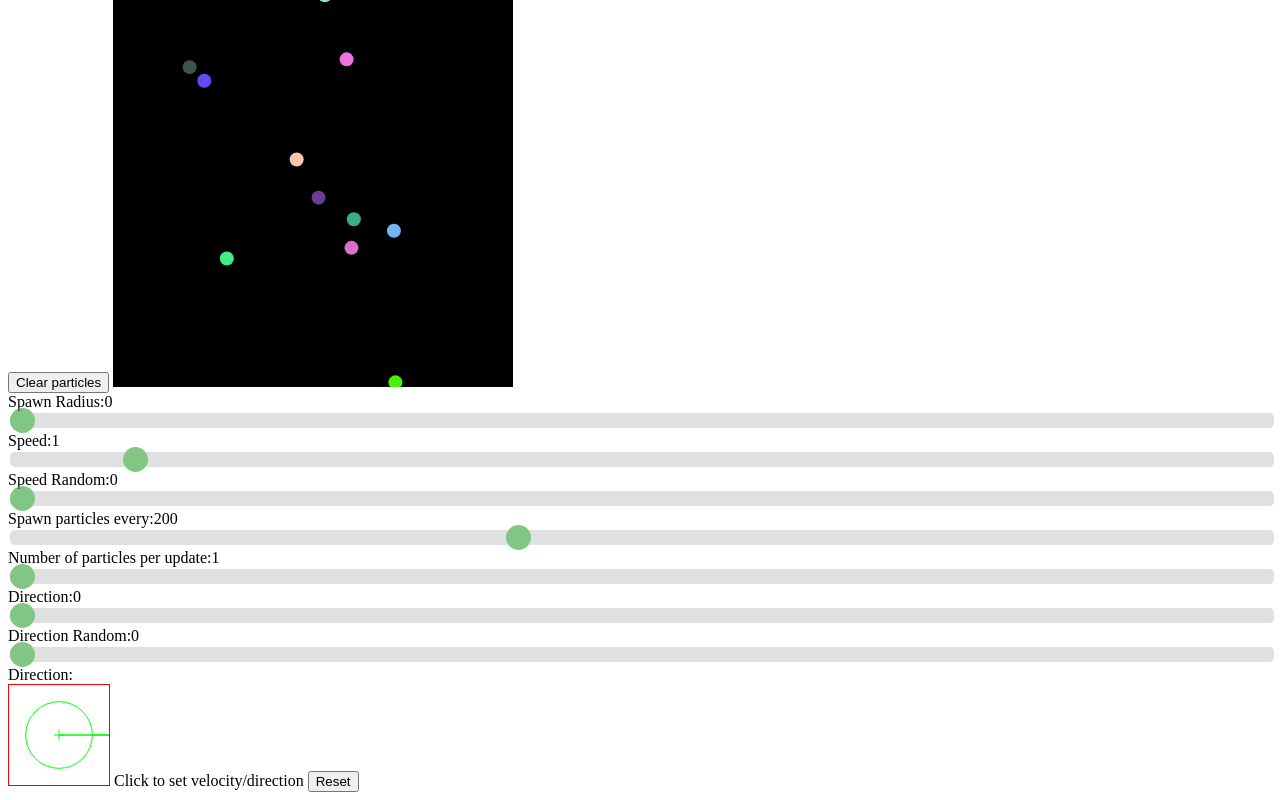
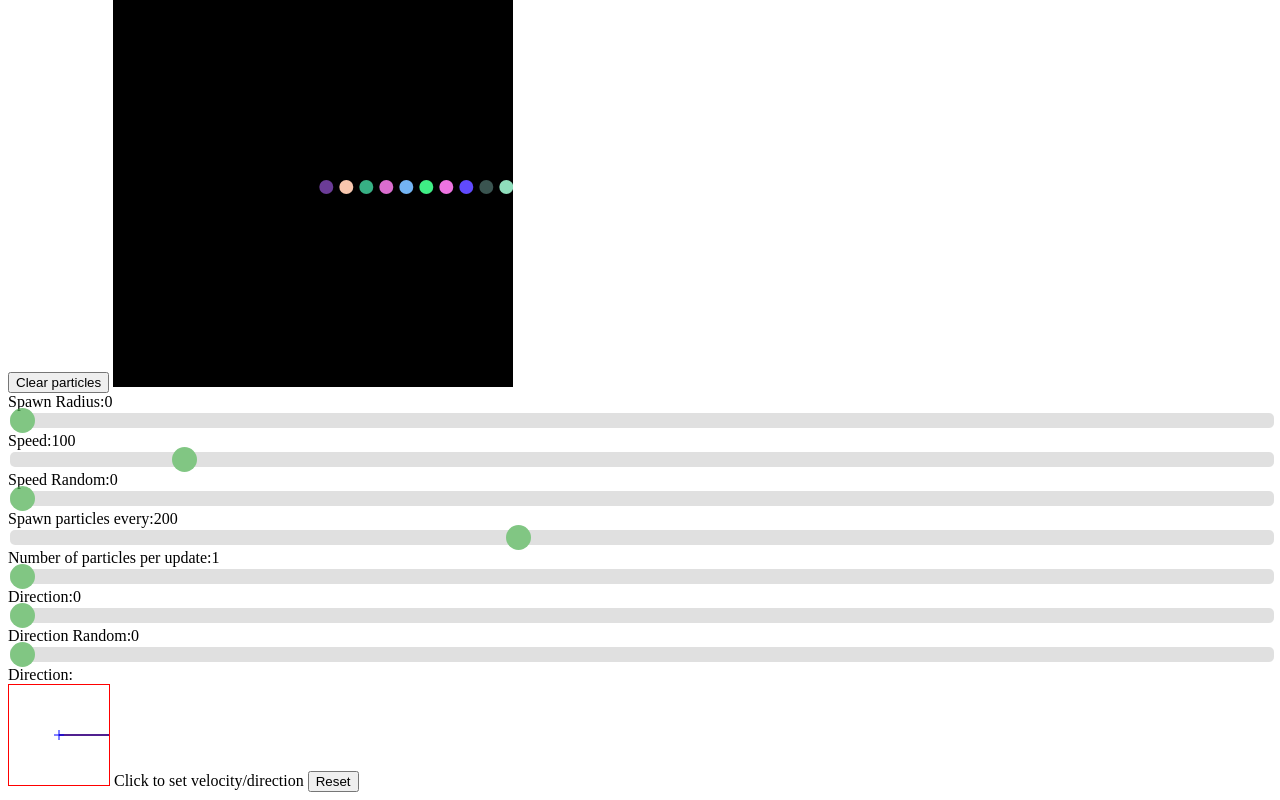
Before and after one commit to Biratus/ParticleSystem, a plain HTML site: page index.html in a window 1280 px wide. Both pictures are taken after a click on the button "Reset". Shown: the part 21-821 px from the top of the page. Drawn offline with nearby package versions, Linux system fonts and the light colour scheme.

Commit message:
update delta time

```diff
--- a/emitter.js
+++ b/emitter.js
@@ -5,7 +5,8 @@ function Emitter(x,y) {
     this.particlePerFrame=5;
     this.addParticleRate=10;
     this.timeoutAddParticle;
-    this.dT;
+    this.deltaTime;
+    this.lastTimeUpdate;
 
     this.particleParam={
         spawnRadius:{"minx":-1,"miny":-1,"maxx":1,"maxy":1},
@@ -16,11 +17,10 @@ function Emitter(x,y) {
     };
 
     this.start=function() {
-        //TODO emitter update in here
         this.addParticles();
-        this.dT=1;
-        //this.update();
-        this.intervalUpdate=setInterval(function(emit){emit.update();},FrameRate,this);
+        this.deltaTime=1000/FrameRate;
+        this.lastTimeUpdate=new Date().getTime();
+        this.intervalUpdate=setInterval(function(emit){emit.update();},1000/FrameRate,this);
     }
 
     this.addParticle=function() {
@@ -38,7 +38,9 @@ function Emitter(x,y) {
     }
 
     this.update=function() {
-        let startTime=new Date().getTime();
+        this.deltaTime=new Date().getTime()-this.lastTimeUpdate;
+        this.lastTimeUpdate=new Date().getTime();
+
         ctx.clearRect(0,0,width,height);
         ctx.fillStyle="#000000";
         ctx.fillRect(0,0,width,height);
@@ -48,13 +50,11 @@ function Emitter(x,y) {
             return colA-colB;
         });
         for(let p of this.particles) {
-            p.update();
+            p.update(this.deltaTime);
             p.show();
         }
 
         this.particles=this.particles.filter(p => !p.toDelete);
-        //this.dT=new Date().getTime()-startTime;
-        //console.log(this.dT);
     }
 
     this.addParticles=function() {
@@ -70,7 +70,5 @@ function Emitter(x,y) {
             return random(0,360)*Math.PI/180;
         }
         return random(this.particleParam.direction-this.particleParam.directionRandom,this.particleParam.direction+this.particleParam.directionRandom)
-        //        {"x":this.particleParam.direction.x+random(-1*this.particleParam.directionRandom,this.particleParam.directionRandom),
-        //                "y":this.particleParam.direction.y+random(-1*this.particleParam.directionRandom,this.particleParam.directionRandom)};
     }
 }
--- a/index.html
+++ b/index.html
@@ -46,10 +46,10 @@
         <div class="slidecontainer" id="values">
             Spawn Radius:<span id="val_spawnRadius">0</span>
             <input type="range" min="0" max="100" value="0" class="slider" id="spawnRadius">
-            Speed:<span id="val_speed">1</span>
-            <input type="range" min="0.1" max="10" value="1" class="slider" step="0.1" id="speed">
+            Speed:<span id="val_speed">100</span>
+            <input type="range" min="40" max="500" value="100" class="slider" step="5" id="speed">
             Speed Random:<span id="val_speedRandom">0</span>
-            <input type="range" min="0" max="50" value="0" step="0.01" class="slider" id="speedRandom">
+            <input type="range" min="0" max="100" value="0" step="1" class="slider" id="speedRandom">
             Spawn particles every:<span id="val_emitUpRate">200</span>
             <input type="range" min="0" max="500" value="200" class="slider" id="emitUpRate" step="5">
             Number of particles per update:<span id="val_partAddRate">1</span>
@@ -57,7 +57,7 @@
             Direction:<span id="val_direction">0</span>
             <input type="range" min="0" max="360" value="0" class="slider" step="1" id="direction">
             Direction Random:<span id="val_directionRandom">0</span>
-            <input type="range" min="0" max="360" value="0" class="slider" step="1" id="directionRandom">
+            <input type="range" min="0" max="180" value="0" class="slider" step="1" id="directionRandom">
 <!--
             Speed:<span id="val_speed">3</span>
             <input type="range" min="1" max="100" value="50" class="slider" id="speed">
@@ -66,6 +66,6 @@
         Direction:<br/>
         <canvas id="velocityCanvas" width="100" height="100"></canvas>
         Click to set velocity/direction
-        <button onclick="e.particleParam.direction=undefined;updateVelCanvas();">Reset</button>
+        <button onclick="reset()">Reset</button>
     </body>
 </html>
--- a/index.js
+++ b/index.js
@@ -1,11 +1,10 @@
 var ctx;
 var velCtx;
-var e,e1;
-var timeout;
+var e;
 
 const width=400,height=400;
 const inputCanvasWidth=100,inputCanvasHeight=100;
-const FrameRate=10;
+const FrameRate=60;
 
 const baseX=1;
 const baseY=0;
@@ -33,7 +32,7 @@ window.onload=function() {
     $("[type='range']").on("change",function(event){
         let val=parseFloat(event.currentTarget.value);
         if($("#spawnRadius").is(event.currentTarget)) {
-            e.particleParam.spawnRadius={"minx":-width*val/100,"miny":-height*val/100,"maxx":width*val/100,"maxy":height*val/100};
+            e.particleParam.spawnRadius={"minx":-width*val*0.01/2,"miny":-height*val*0.01/2,"maxx":width*val*0.01/2,"maxy":height*val*0.01/2};
         } else if($("#speedRandom").is(event.currentTarget)) {
             e.particleParam.speedRandom=val;
         } else if($("#speed").is(event.currentTarget)) {
@@ -50,7 +49,7 @@ window.onload=function() {
         $("#val_"+event.currentTarget.id).text(val);
         updateVelCanvas();
     });
-    //canvas click
+
     //canvas display
     let velC = document.getElementById("velocityCanvas");
     velC.width=inputCanvasWidth;
@@ -59,11 +58,9 @@ window.onload=function() {
     updateVelCanvas();
 
     e.start();
-    //update();
 }
 
 function stop() {
-    clearTimeout(timeout);
     clearInterval(e.intervalUpdate);
 }
 
@@ -71,22 +68,17 @@ function update() {
     ctx.clearRect(0,0,width,height);
     ctx.fillStyle="#000000";
     ctx.fillRect(0,0,width,height);
-
-    //e.update();
-
-    //timeout=setTimeout(update,FrameRate);
 }
 
 function updateVelCanvas() {
     velCtx.clearRect(0,0,inputCanvasWidth,inputCanvasHeight);
+
     //spawnRadius
-    let valRad=$("#spawnRadius").val();
-    let xRad=inputCanvasWidth/2-valRad*inputCanvasWidth/100;
-    let yRad=inputCanvasHeight/2-valRad*inputCanvasHeight/100;
-    velCtx.fillStyle="#ff0000";
-    velCtx.fillRect(xRad,yRad,valRad*inputCanvasWidth/50,valRad*inputCanvasHeight/50);
-    velCtx.fillStyle="#ffffff";
-    velCtx.fillRect(xRad+1,yRad+1,valRad*inputCanvasWidth/50-2,valRad*inputCanvasHeight/50-2);
+    let valRad=$("#spawnRadius").val()*0.01;
+    let xRad=(1-valRad)*inputCanvasWidth/2;
+    let yRad=(1-valRad)*inputCanvasHeight/2;
+    velCtx.strokeStyle="#ff0000";
+    velCtx.strokeRect(xRad,yRad,inputCanvasWidth-2*xRad,inputCanvasHeight-2*yRad);
 
     //baseLine
     velCtx.strokeStyle="#00ff00";//green
@@ -137,6 +129,24 @@ function updateVelCanvas() {
     velCtx.stroke();
 }
 
+function reset() {
+    e.particleParam.spawnRadius={"minx":0,"miny":0,"maxx":0,"maxy":0}
+    e.particleParam.speedRandom=0;
+    e.particleParam.speed=100;
+    e.addParticleRate=200;
+    e.particlePerFrame=1;
+    e.particleParam.directionRandom=0;
+    e.particleParam.direction=0;
+    updateVelCanvas();
+    $("#spawnRadius").val(0);
+    $("#speedRandom").val(0);
+    $("#speed").val(100);
+    $("#emitUpRate").val(200);
+    $("#partAddRate").val(1);
+    $("#directionRandom").val(0);
+    $("#direction").val(0);
+
+}
 
 function random(min,max) {
     return Math.random() * (max - min) + min;
--- a/particle.js
+++ b/particle.js
@@ -30,9 +30,9 @@ function Particle(x,y,spawnRadius,direction,speed) {
         ctx.arc(this.x,this.y,7,0,2*Math.PI);
         ctx.fill();
     }
-    this.update=function() {
-        this.x+=Math.cos(this.direction)*this.speed;
-        this.y-=Math.sin(this.direction)*this.speed;
+    this.update=function(dt) {
+        this.x+=((Math.cos(this.direction)*this.speed)/1000)*dt;
+        this.y-=((Math.sin(this.direction)*this.speed)/1000)*dt;
 
         for(let f of this.updateEvents) f.call(this);
 
```
